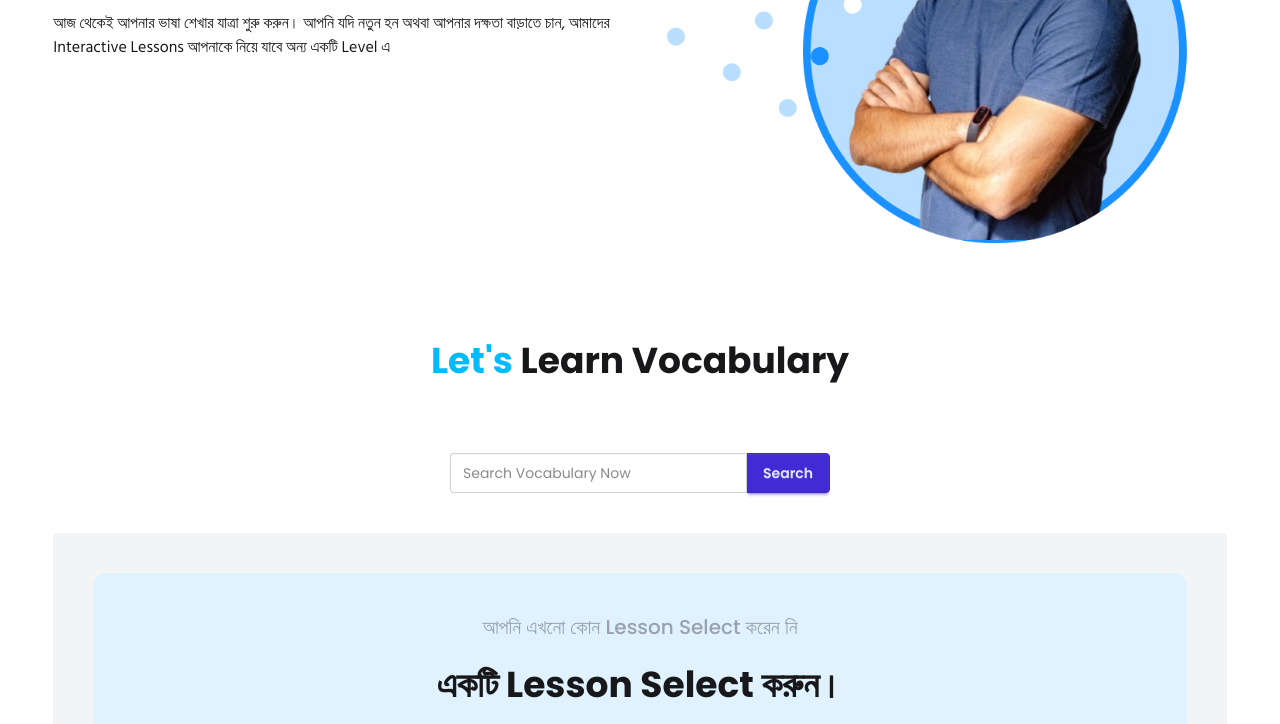
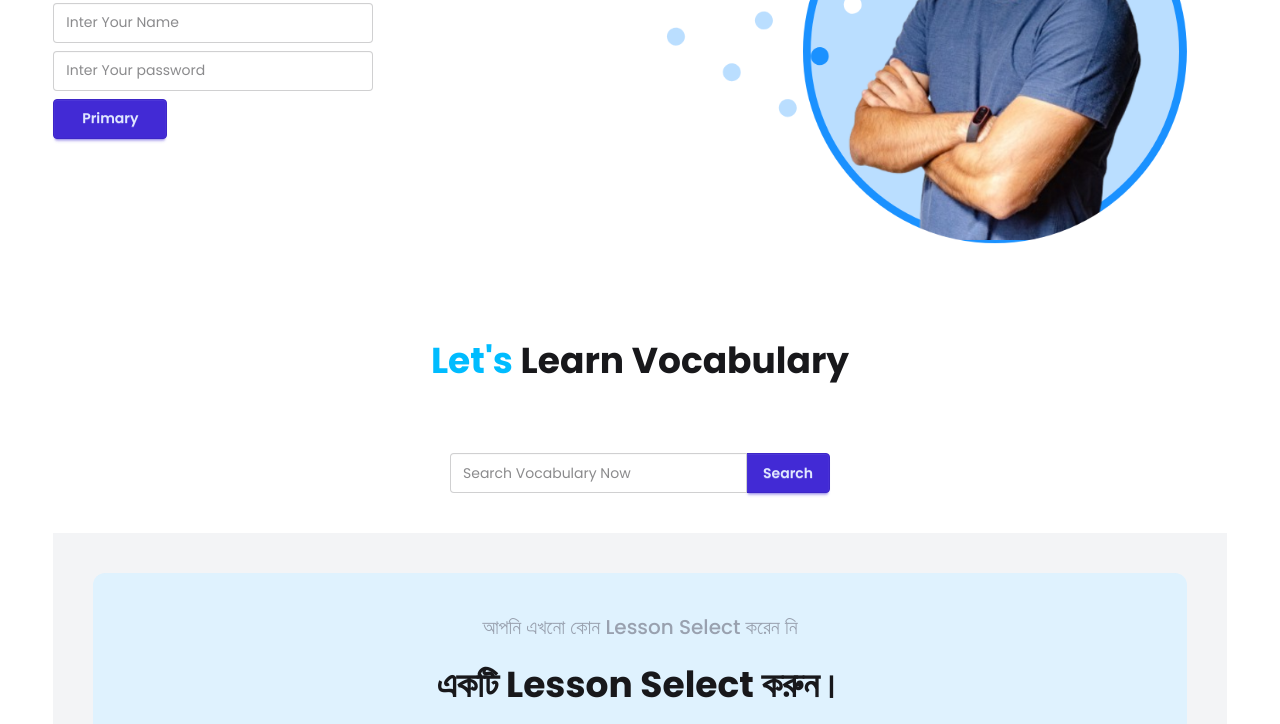
Before and after one commit to rifat-2010/english-janala, a plain HTML site: page index.html in a window 1280 px wide. Shown: the part 376-1100 px from the top of the page. Drawn offline with nearby package versions, Linux system fonts and the light colour scheme; files that its build step writes are made by us from their sources; no server answers.

Commit message:
banner section > input field added

```diff
--- a/index.html
+++ b/index.html
@@ -119,6 +119,13 @@
           আপনার দক্ষতা বাড়াতে চান, আমাদের Interactive Lessons আপনাকে নিয়ে যাবে
           অন্য একটি Level এ
         </p>
+        <br>
+        <div class="flex flex-col gap-2">
+        <input type="text" placeholder="Inter Your Name" class="input" />
+        <input type="password" placeholder="Inter Your password" class="input" />
+        <button class="btn btn-primary w-[114px] h-[40px]">Primary</button>
+        </div>
+      </div>
       </div>
       <div class="image flex-1">
         <img src="./assets/hero-student.png" alt="" />
```
